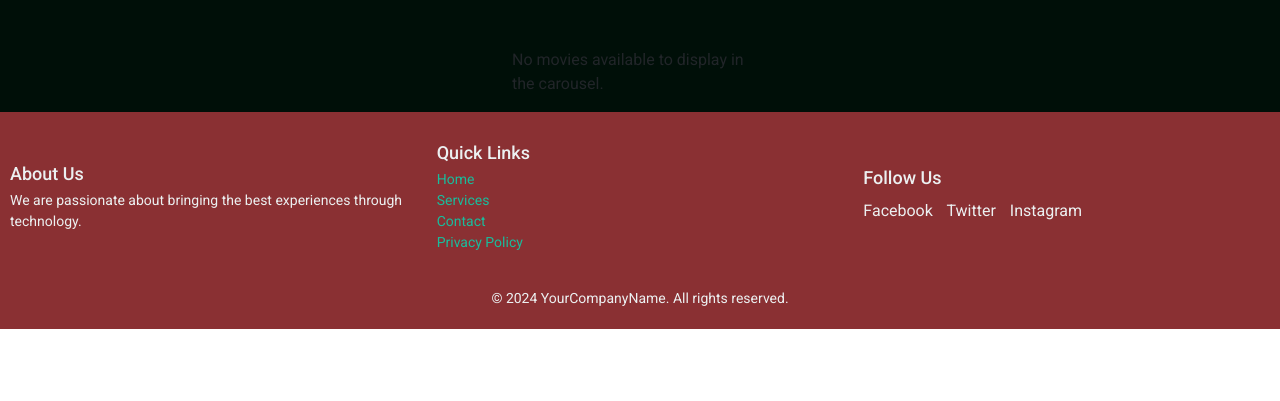
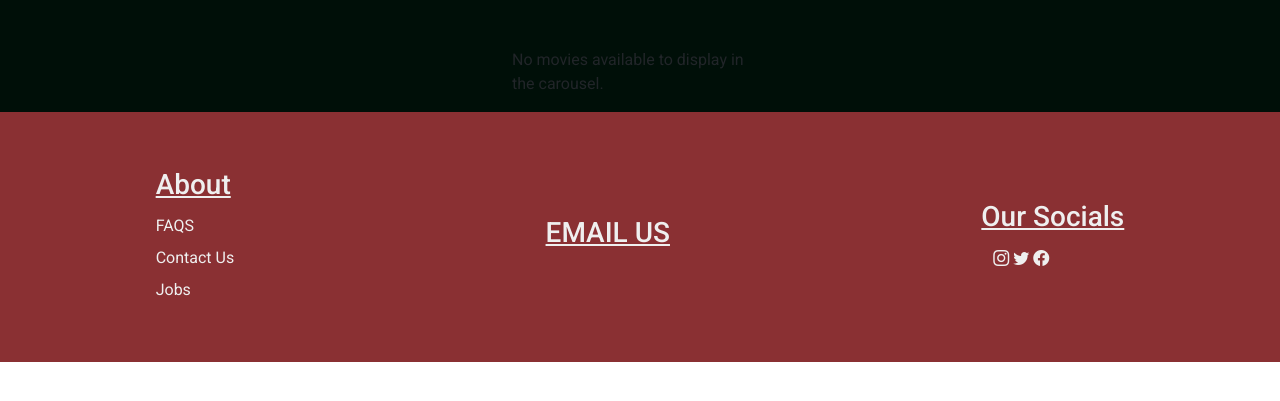
Before and after one commit to LiamMurray433/ScreenQuest, a PHP site: page /index.php in a window 1280 px wide. Shown: the part 110-511 px from the top of the page. Run offline with PHP 8.4, Linux system fonts and the light colour scheme; data that the repository does not hold is empty.

Commit message:
updated footer

```diff
--- a/includes/footer.php
+++ b/includes/footer.php
@@ -1,33 +1,26 @@
-<footer style="width: 100%; background-color: #8A3033; color: #ecf0f1; padding: 20px 0; text-align: center;">
-    <div style="width: 100%; margin: 0 auto; display: flex; flex-wrap: wrap; justify-content: space-between; align-items: center;">
-        <div style="flex: 1 1 200px; text-align: left; margin: 10px;">
-            <h4 style="margin: 0; font-size: 18px;">About Us</h4>
-            <p style="margin: 5px 0; font-size: 14px; line-height: 1.5;">
-                We are passionate about bringing the best experiences through technology.
-            </p>
+<footer class="footer-container">
+        <div class="footer-item">
+            <h3>About</h3>
+            <a href="#">FAQS</a>
+            <a href="#">Contact Us</a>
+            <a href="#">Jobs</a>
         </div>
-        <div style="flex: 1 1 200px; text-align: left; margin: 10px;">
-            <h4 style="margin: 0; font-size: 18px;">Quick Links</h4>
-            <ul style="list-style: none; padding: 0; margin: 5px 0; font-size: 14px;">
-                <li><a href="#" style="color: #1abc9c; text-decoration: none;">Home</a></li>
-                <li><a href="#" style="color: #1abc9c; text-decoration: none;">Services</a></li>
-                <li><a href="#" style="color: #1abc9c; text-decoration: none;">Contact</a></li>
-                <li><a href="#" style="color: #1abc9c; text-decoration: none;">Privacy Policy</a></li>
-            </ul>
+        <div class="footer-item">
+            <a href="mailto:webmaster@example.com">
+                <h3>EMAIL US</h3>
+            </a>
         </div>
-        <div style="flex: 1 1 200px; text-align: left; margin: 10px;">
-            <h4 style="margin: 0; font-size: 18px;">Follow Us</h4>
-            <div style="margin: 10px 0;">
-                <a href="#" style="color: #ecf0f1; text-decoration: none; margin-right: 10px;">Facebook</a>
-                <a href="#" style="color: #ecf0f1; text-decoration: none; margin-right: 10px;">Twitter</a>
-                <a href="#" style="color: #ecf0f1; text-decoration: none;">Instagram</a>
+        <div class="footer-item">
+        <h3>Our Socials</h3>
+            <div class="footer-icons">
+                <a class="bi bi-tiktok custom-icon" href="#"></a>
+                <a class="bi bi-instagram custom-icon" href="#"></a>
+                <a class="bi bi-twitter custom-icon" href="#"></a>
+                <a class="bi bi-facebook custom-icon" href="#"></a>
             </div>
         </div>
-    </div>
-    <div style="margin-top: 20px; font-size: 14px;">
-        &copy; 2024 YourCompanyName. All rights reserved.
-    </div>
-</footer>
+    </footer>
+</body>
 <script src="https://cdn.jsdelivr.net/npm/jquery@3.5.1/dist/jquery.slim.min.js"
     integrity="sha384-DfXdz2htPH0lsSSs5nCTpuj/zy4C+OGpamoFVy38MVBnE+IbbVYUew+OrCXaRkfj"
     crossorigin="anonymous"></script>
--- a/main.css
+++ b/main.css
@@ -171,6 +171,44 @@ body {
     background-color: #8A3033;
 }
 
+
+/* FOOTER */
+
+.footer-container {
+    display: flex;
+    flex-direction: row;
+    justify-content: space-around;
+    align-items: center;
+    color: #EFEFEF;
+    background-color: #8A3033;
+    width: 100%;
+    height: 250px;
+}
+
+.footer-item {
+    display: flex;
+    flex-direction: column;
+    padding: 6px;
+    line-height: 200%;
+}
+.footer-icons {
+    display: flex;
+    flex-direction: row;
+    padding: 6px;
+
+}
+.footer-icons a{
+    margin: 2px;
+}
+
+.footer-item h3 {
+    text-decoration: underline;
+}
+
+.footer-item a {
+    color: #EFEFEF;
+}
+
 /* mobile phone */
 
 @media screen and (max-width: 1000px) {
```
Also changed, not shown: login.php (+4 -4 lines).
